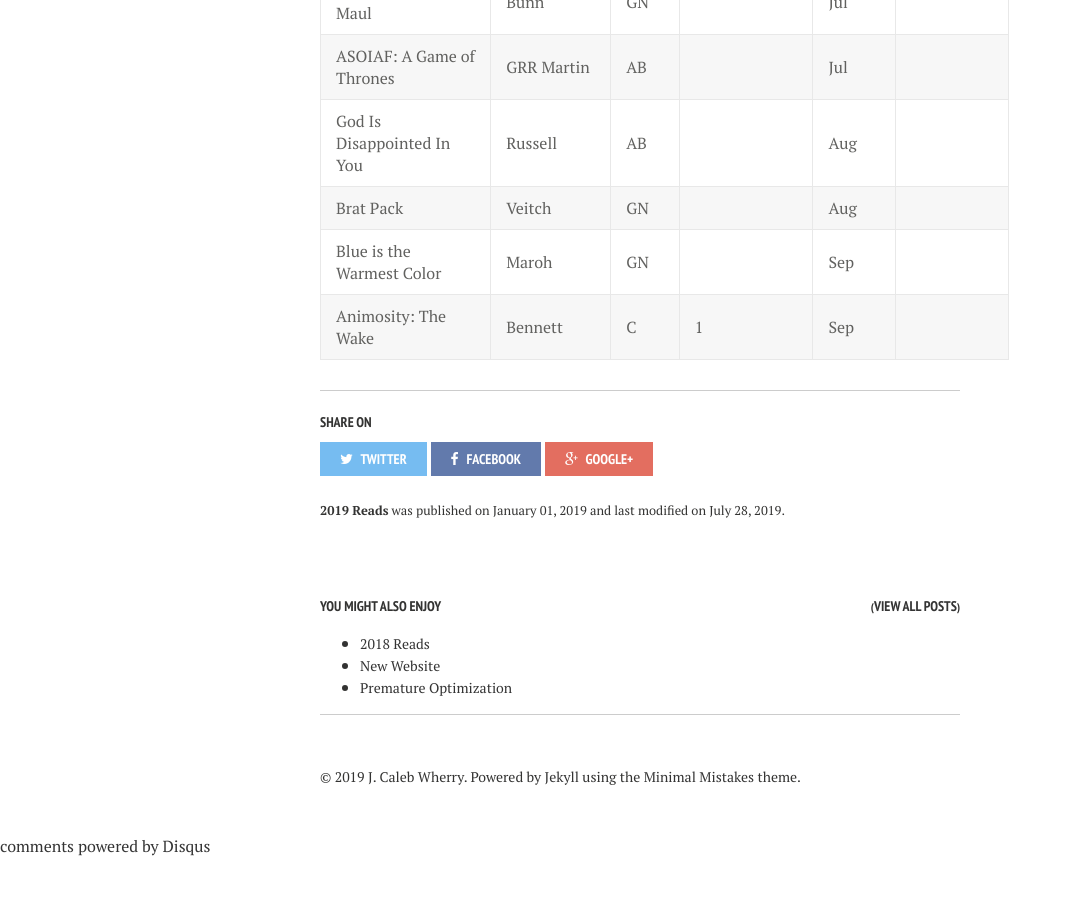
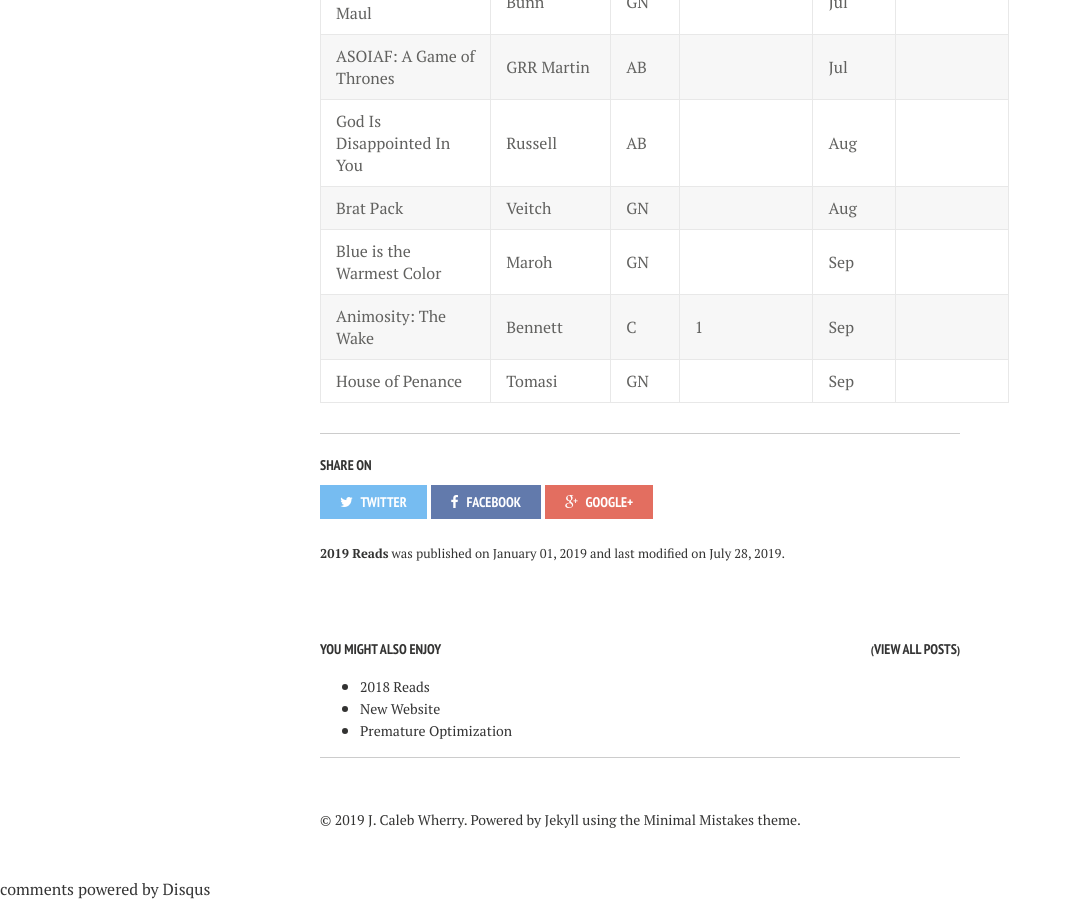
Before and after one commit to calebwherry/calebwherry.github.io, a Jekyll site: the page built from _posts/2019-01-01-2019-Reads.md, in a window 1280 px wide and 900 px high, scrolled down 6907 px. Shown: the whole window, without its empty margins (0-1072 px from the left). Built offline with Jekyll 4.4.1, drawn with Linux system fonts in a browser that asks for light colours; nearby versions of some CDN libraries; comment, search, counter and statistics services are not loaded; before the commit the page ends 7764 px from its top, so only the background shows below that.

Commit message:
Added new 2019 reads

```diff
--- a/_posts/2019-01-01-2019-Reads.md
+++ b/_posts/2019-01-01-2019-Reads.md
@@ -137,3 +137,4 @@
 | Brat Pack                                     | Veitch         | GN    |              | Aug          |                                               |
 | Blue is the Warmest Color                     | Maroh          | GN    |              | Sep          |                                               |
 | Animosity: The Wake                           | Bennett        | C     | 1            | Sep          |                                               |
+| House of Penance                              | Tomasi         | GN    |              | Sep          |                                               |
```
